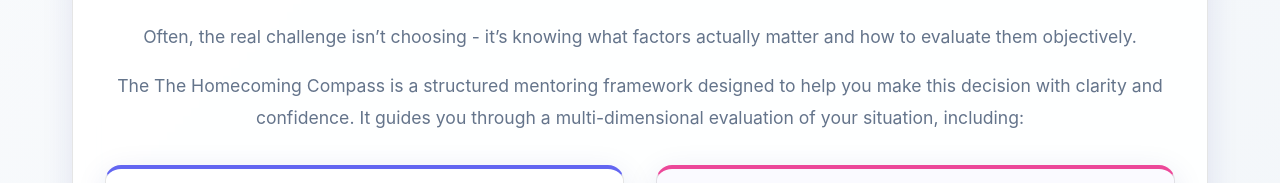
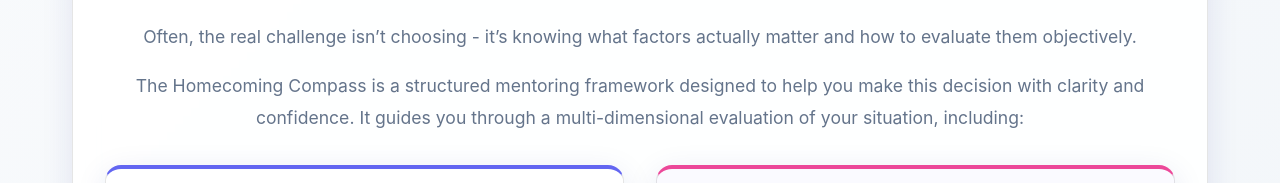
Before and after one commit to sarathcakurathi/RootsNRoutes, a React (Vite) app: page / in a window 1280 px wide. Shown: the part 363-546 px from the top of the page. Built offline with nearby package versions, Linux system fonts and the light colour scheme.

Commit message:
chore: fix typo in App.tsx introduction

```diff
--- a/src/App.tsx
+++ b/src/App.tsx
@@ -79,7 +79,7 @@
                     Often, the real challenge isn’t choosing - it’s knowing what factors actually matter and how to evaluate them objectively.
                   </p>
                   <p className="mb-6">
-                    The The Homecoming Compass is a structured mentoring framework designed to help you make this decision with clarity and confidence. It guides you through a multi-dimensional evaluation of your situation, including:
+                    The Homecoming Compass is a structured mentoring framework designed to help you make this decision with clarity and confidence. It guides you through a multi-dimensional evaluation of your situation, including:
                   </p>
 
                   <div className="features-grid">
@@ -119,7 +119,7 @@
                   <div className="glass-panel mt-8 mb-6" style={{ borderTop: '4px solid var(--primary-color)', background: 'linear-gradient(to right, rgba(99, 102, 241, 0.03), rgba(236, 72, 153, 0.03))' }}>
                     <p className="m-0 text-center font-bold text-primary" style={{ fontSize: '1.15rem', lineHeight: '1.6' }}>
                       <span className="text-gradient" style={{ fontSize: '1.35rem' }}>
-                        Whether you're considering repatriation for family, career advancement, financial reasons, or simply a change in direction, the The Homecoming Compass provides a systematic approach to evaluate your options holistically.<br />
+                        Whether you're considering repatriation for family, career advancement, financial reasons, or simply a change in direction, the Homecoming Compass provides a systematic approach to evaluate your options holistically.<br />
                         <b>Make your next move intentional - not reactive.</b>
                       </span>
                     </p>
```
Also changed, not shown: 1 other file (tests, documents, lock files or other folders).
